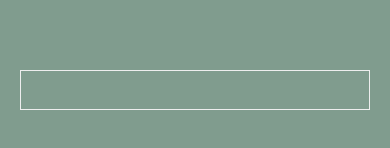
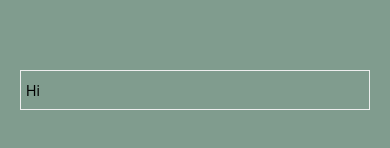
Before and after one commit to rebeccahongsf/react-tipcalc, a React Native app: screen / in a window 390 px wide. Shown: the part 332-480 px from the top of the page. Built offline with nearby package versions, Linux system fonts and the light colour scheme.

Commit message:
Test TextInput value

```diff
--- a/App.js
+++ b/App.js
@@ -3,12 +3,24 @@ import { StyleSheet, Text, View, TextInput } from 'react-native';
 
 import Hello from './Hello';
 
-export default function App() {
-  return (
-    <View style={styles.container}>
-      <TextInput style={styles.input} />
-    </View>
-  );
+export default class App extends React.Component {
+  constructor() {
+    super();
+    this.state = {
+      inputValue: 'Hi',
+    }
+  };
+
+  render() {
+    return (
+      <View style={styles.container}>
+        <TextInput
+          value={this.state.inputValue}
+          style={styles.input}
+        />
+      </View>
+    );
+  }
 }
 
 const styles = StyleSheet.create({
@@ -24,5 +36,6 @@ const styles = StyleSheet.create({
     width: '100%',
     borderColor: '#eee',
     borderWidth: 1,
+    padding: 5,
   },
 });
```
